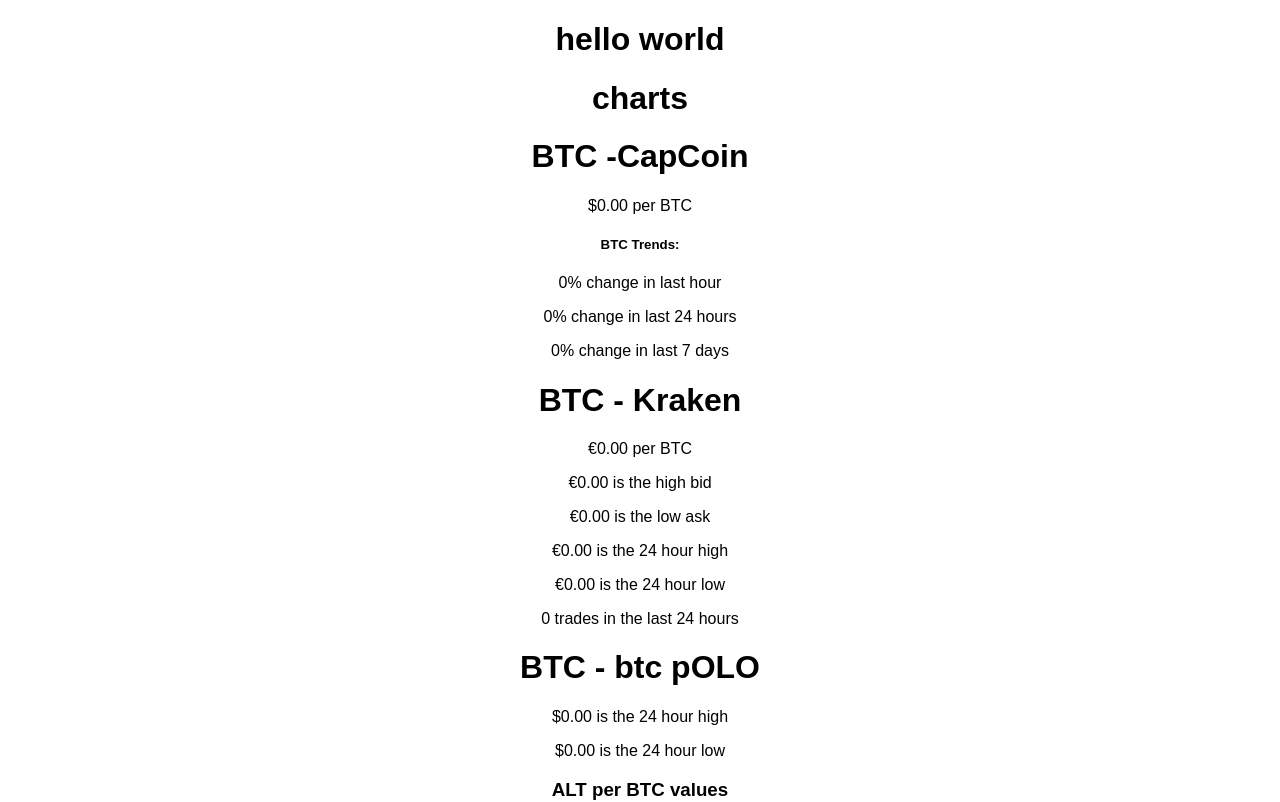
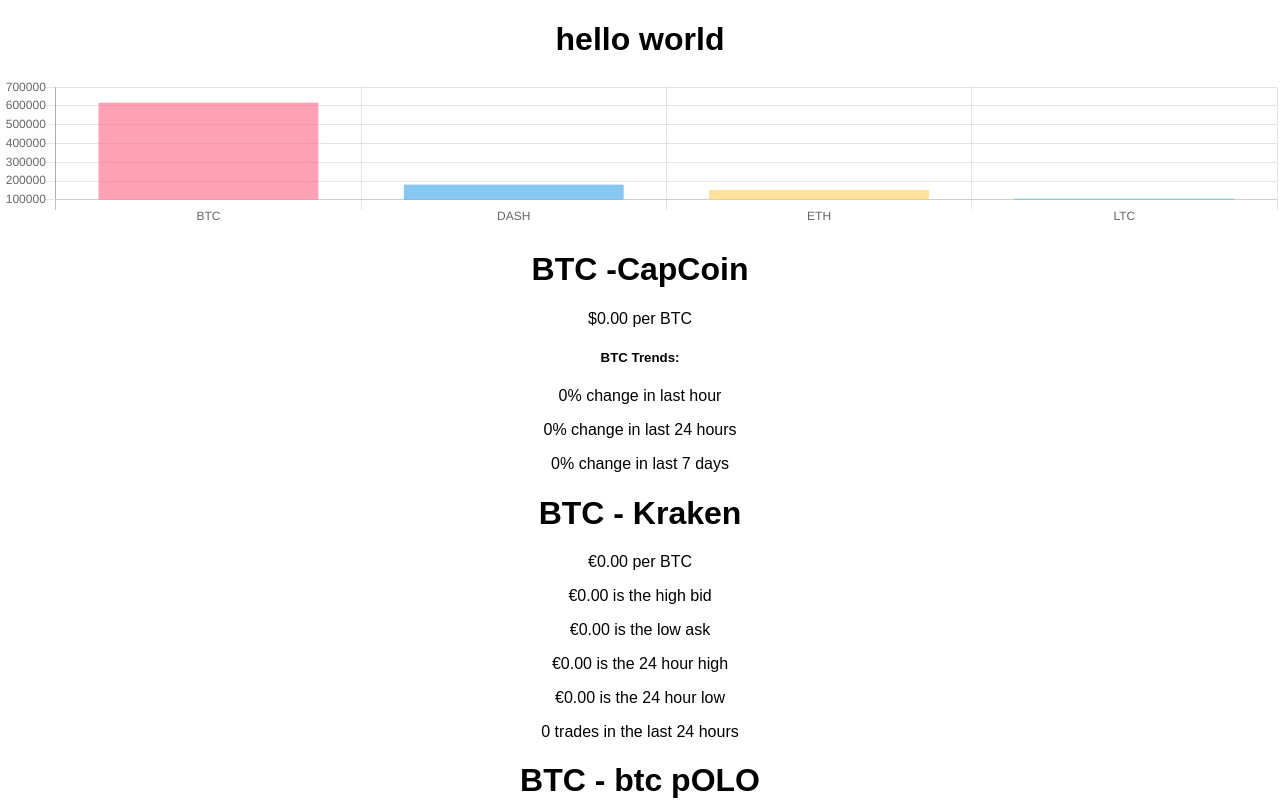
Before and after one commit to dlevenson44/blockchallenge-1, a React (Create React App) app: page / in a window 1280 px wide. Shown: the top 802 px of the page. Built offline with nearby package versions, Linux system fonts and the light colour scheme; no server answers.

Commit message:
set up first chart without api data

```diff
--- a/src/components/Chart.js
+++ b/src/components/Chart.js
@@ -2,10 +2,50 @@
 import { Bar, Line, Pie } from 'react-chartjs-2'
 
 class Chart extends Component {
+    constructor(props) {
+        super(props)
+        this.state = {
+            chartData: {
+                labels: ['BTC', 'DASH', 'ETH', 'LTC'],
+                datasets: [
+                    {
+                        label: 'Population',
+                        data: [
+                            617594,
+                            181045,
+                            153060,
+                            106519,
+                        ],
+                        backgroundColor: [
+                            'rgba(255, 99, 132, 0.6)',
+                            'rgba(54, 162, 235, 0.6)',
+                            'rgba(255, 206, 86, 0.6)',
+                            'rgba(75, 192, 192, 0.6)',
+                            'rgba(153, 102, 255, 0.6)',
+                        ]
+                    }
+                ]
+            }
+        }
+    }
+
     render() {
         return(
             <div>
-                <h1>charts</h1>
+                <Bar
+                data={this.state.chartData}
+                options={{
+		            maintainAspectRatio: false,
+                    title: {
+                        display: this.props.displayTitle,
+                        text: 'Largest Cities in Mass',
+                        fontSize: 20
+                    },
+                    legend: {
+                        display: this.props.displayLegend,
+                        position: this.props.legendPosition
+                    }
+	            }} />
             </div>
         )
     }
```
